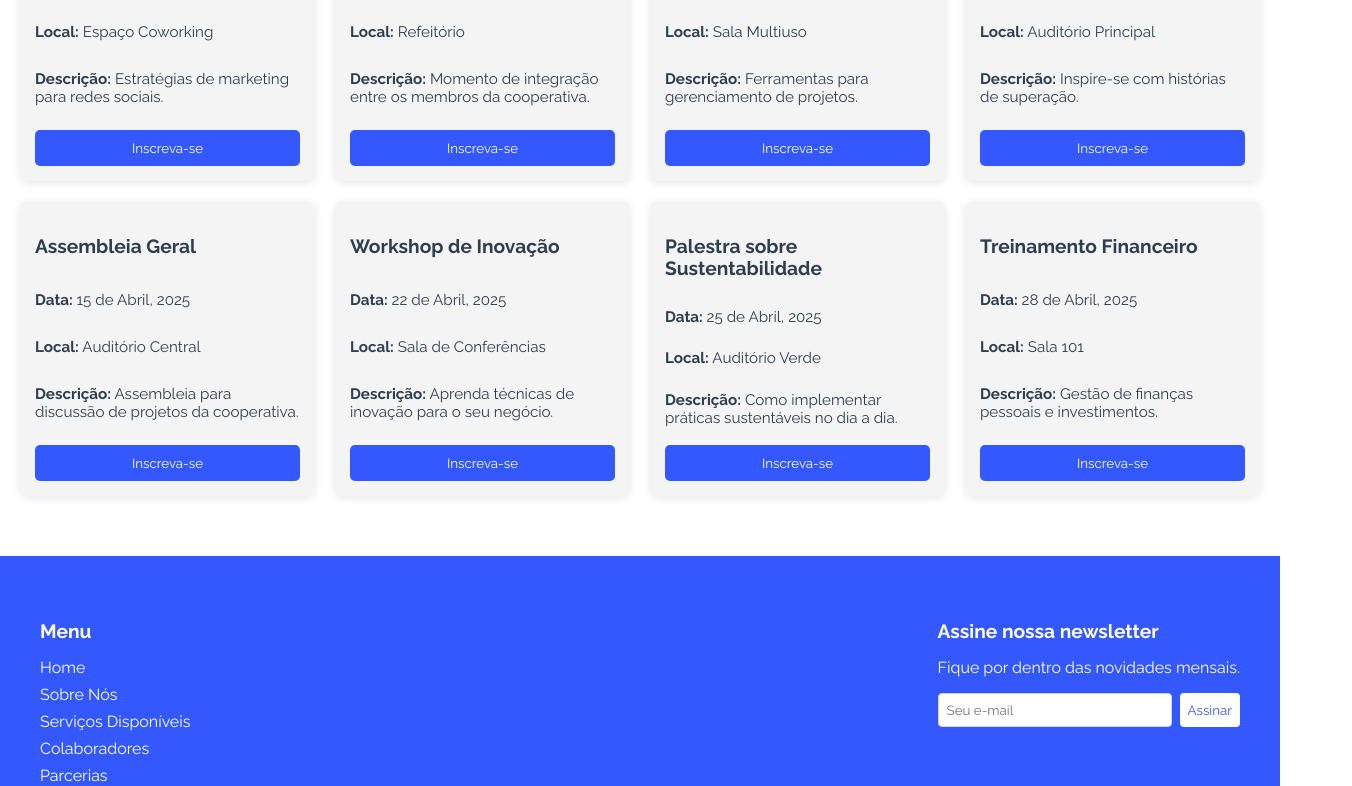
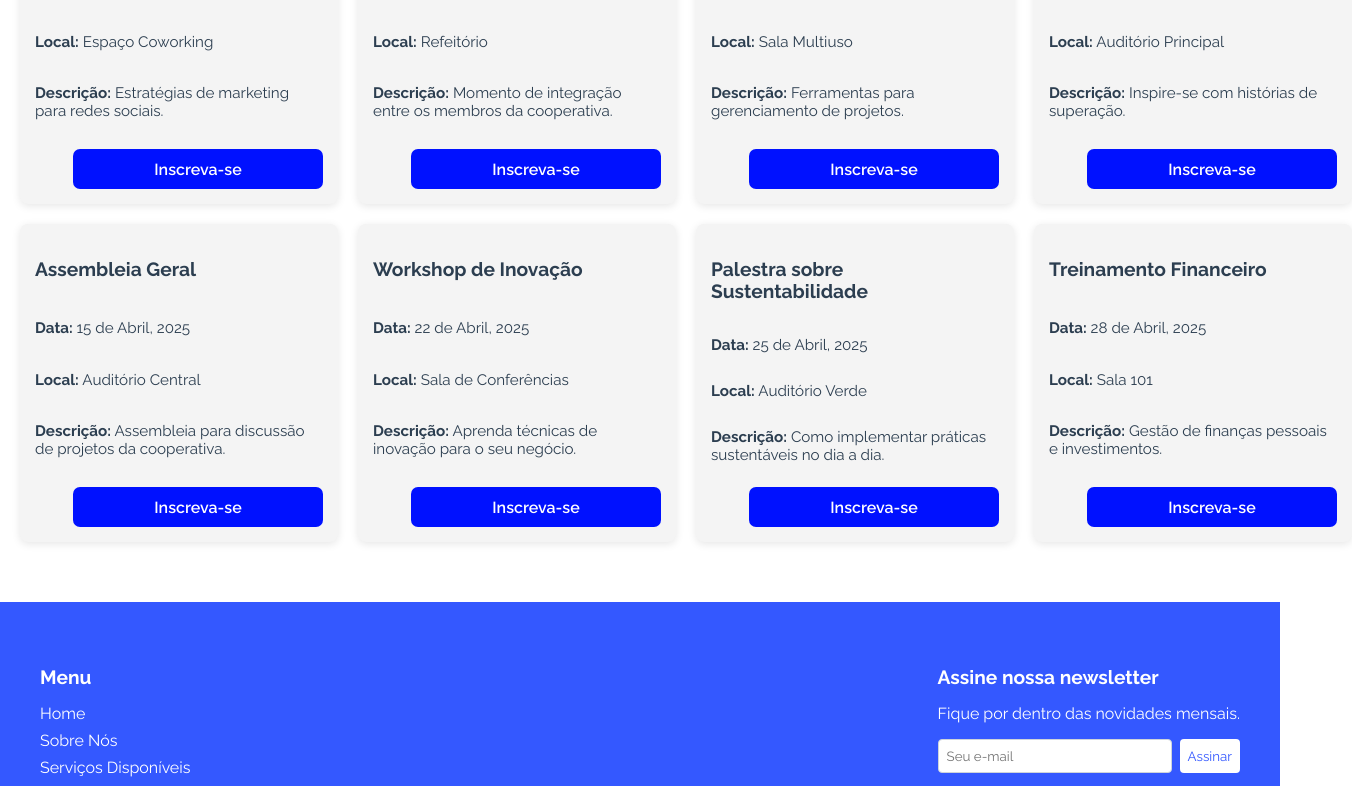
Before and after one commit to joaopedro1422/VivaCoop, an Angular app: page /evento in a window 1280 px wide. Shown: the part 1023-1809 px from the top of the page, 1352 px wide, since content can reach past the window. Built offline with nearby package versions, Linux system fonts and the light colour scheme.

Commit message:
feat: Padronizado os botões da tela evento

```diff
--- a/src/app/evento/evento.component.css
+++ b/src/app/evento/evento.component.css
@@ -60,14 +60,13 @@ main {
   }
 
 button {
-    background-color: #3458ff;
+    width: 250px;
+    height: 40px;
+    border: none;
+    border-radius: 7px;
+    background-color: rgb(0, 17, 255);
     color: white;
-    padding: 10px;
-    border: none;
-    cursor: pointer;
-    border-radius: 5px;
+    font-weight: 600;
+    font-size: 16px;
+	margin-left: 38px;
 }
-
-button:hover {
-    background-color: #1d3fcf;
-}
```
